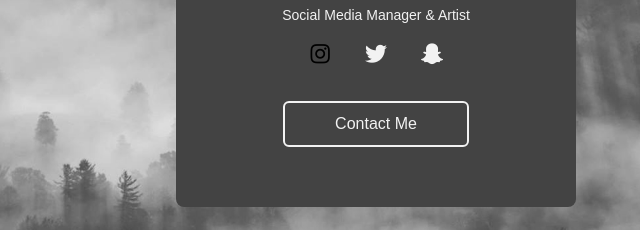
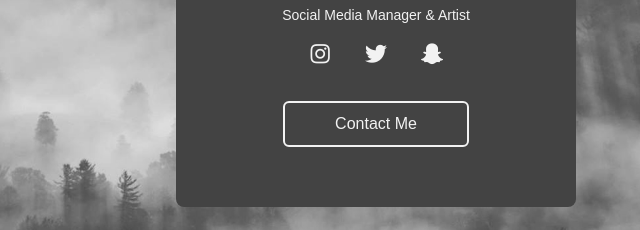
Before and after one commit to tmzde/online, a plain HTML site: page index.html in a window 1280 px wide. In both pictures the pointer is over the link 584 px from the left and 469 px from the top of the page. Shown: the part 415-645 px from the top of the page, 264-904 px from the left. Drawn offline with Linux system fonts and the light colour scheme.

Commit message:
Update style.css

```diff
--- a/style.css
+++ b/style.css
@@ -85,7 +85,7 @@ body{
 }
 
 .sm a:hover{
-  color: #000000;
+  color: #f2f2f2;
 }
 
 .contact-btn{
```
